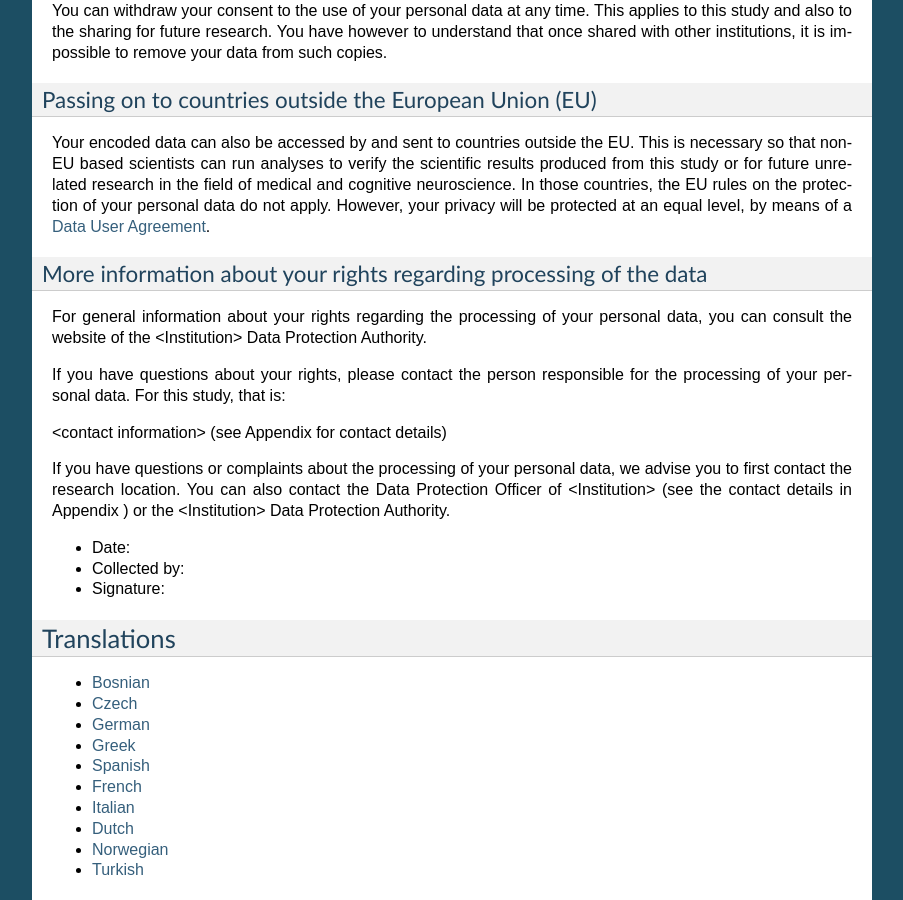
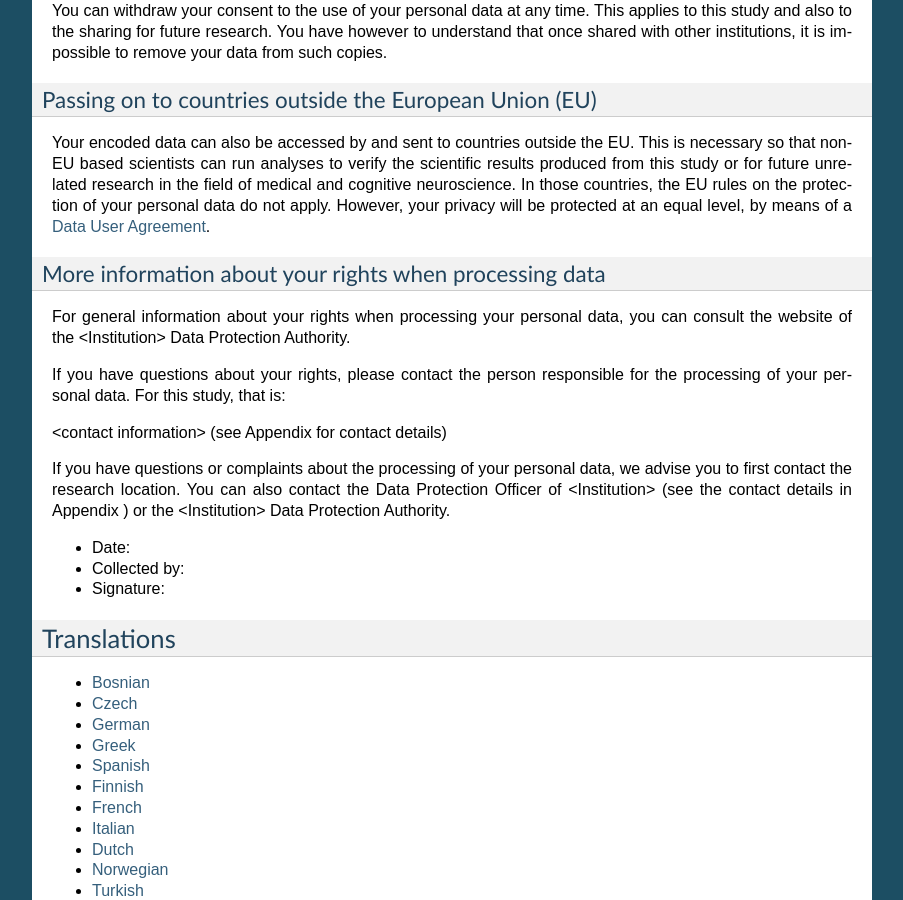
Before and after one commit to con/open-brain-consent, a Sphinx documentation site: the page built from docs/source/gdpr/ultimate_gdpr.rst, in a window 1280 px wide and 900 px high, scrolled down 1295 px. Shown: the whole window, without its empty margins (198-1101 px from the left). Built offline with Sphinx 7.4.7, drawn with Linux system fonts in a browser that asks for light colours; some of the changed text lies outside the part shown.

Commit message:
Revert "Fixed #51"
This reverts commit 7c6243982537d187f302fdc9442fecb3bf854b04.

```diff
--- a/docs/source/gdpr/ultimate_gdpr.rst
+++ b/docs/source/gdpr/ultimate_gdpr.rst
@@ -43,9 +43,9 @@ Passing on to countries outside the European Union (EU)
 ~~~~~~~~~~~~~~~~~~~~~~~~~~~~~~~~~~~~~~~~~~~~~~~~~~~~~~~
 Your encoded data can also be accessed by and sent to countries outside the EU. This is necessary so that non-EU based scientists can run analyses to verify the scientific results produced from this study or for future unrelated research in the field of medical and cognitive neuroscience. In those countries, the EU rules on the protection of your personal data do not apply. However, your privacy will be protected at an equal level, by means of a :ref:`chap_dua`.
 
-More information about your rights regarding processing of the data
-~~~~~~~~~~~~~~~~~~~~~~~~~~~~~~~~~~~~~~~~~~~~~~~~~~~~~~~~~~~~~~~~~~~
-For general information about your rights regarding the processing of your personal data, you can consult the website of the <Institution> Data Protection Authority.
+More information about your rights when processing data
+~~~~~~~~~~~~~~~~~~~~~~~~~~~~~~~~~~~~~~~~~~~~~~~~~~~~~~~
+For general information about your rights when processing your personal data, you can consult the website of the <Institution> Data Protection Authority.
 
 If you have questions about your rights, please contact the person responsible for the processing of your personal data. For this study, that is:
 
```
Also changed, not shown: other parts of docs/source/gdpr/ultimate_gdpr.rst (+2 -1 lines).
